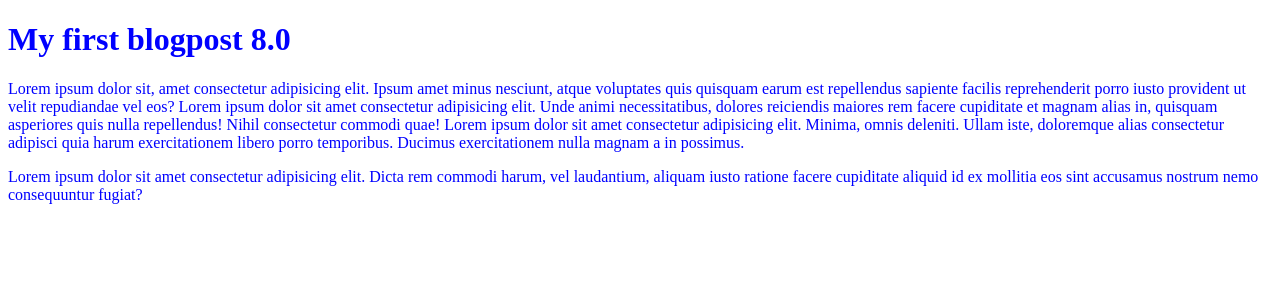
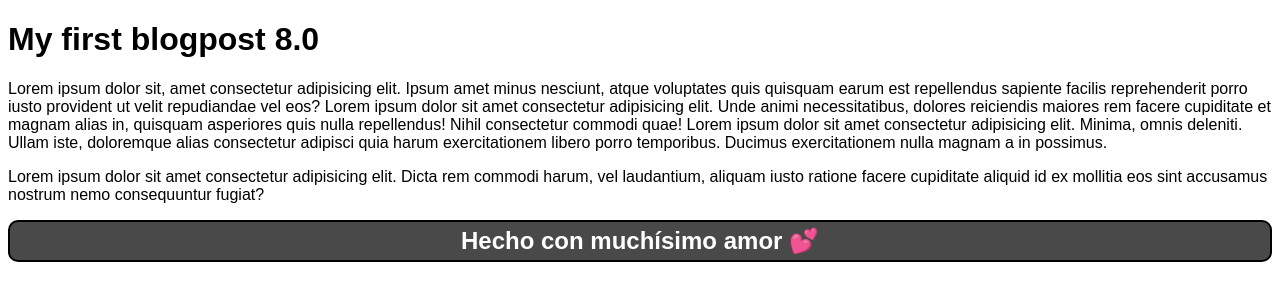
Before and after one commit to CristianHernandez750/pid, a plain HTML site: page index.html in a window 1280 px wide. Drawn offline with Linux system fonts and the light colour scheme; files that its build step writes are made by us from their sources.

Commit message:
Cambios exclusivamente en el footer

```diff
--- a/css/styles.css
+++ b/css/styles.css
@@ -1,3 +1,15 @@
 body{
-    color: blue
+    font-family: Arial, Helvetica, sans-serif;
 }
+#footer{
+    text-align: center;
+}
+h2{
+    margin: 0;
+    display: block;
+    background-color: rgb(73, 73, 73);
+    border: 2px solid black;
+    padding: 5px;
+    border-radius: 10px;
+    color: white;
+}
--- a/index.html
+++ b/index.html
@@ -4,11 +4,14 @@
     <meta charset="UTF-8">
     <meta name="viewport" content="width=device-width, initial-scale=1.0">
     <title>Super titulo</title>
-    <link rel="stylesheet" href="styles.css">
+    <link rel="stylesheet" href="css/styles.css">
 </head>
 <body>
     <h1>My first blogpost 8.0</h1>
     <p>Lorem ipsum dolor sit, amet consectetur adipisicing elit. Ipsum amet minus nesciunt, atque voluptates quis quisquam earum est repellendus sapiente facilis reprehenderit porro iusto provident ut velit repudiandae vel eos? Lorem ipsum dolor sit amet consectetur adipisicing elit. Unde animi necessitatibus, dolores reiciendis maiores rem facere cupiditate et magnam alias in, quisquam asperiores quis nulla repellendus! Nihil consectetur commodi quae! Lorem ipsum dolor sit amet consectetur adipisicing elit. Minima, omnis deleniti. Ullam iste, doloremque alias consectetur adipisci quia harum exercitationem libero porro temporibus. Ducimus exercitationem nulla magnam a in possimus.</p>
     <p>Lorem ipsum dolor sit amet consectetur adipisicing elit. Dicta rem commodi harum, vel laudantium, aliquam iusto ratione facere cupiditate aliquid id ex mollitia eos sint accusamus nostrum nemo consequuntur fugiat?</p>
+    <footer id="footer">
+        <h2>Hecho con muchísimo amor 💕</h2>
+    </footer>
 </body>
 </html>
```
